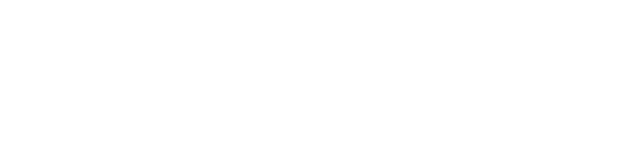
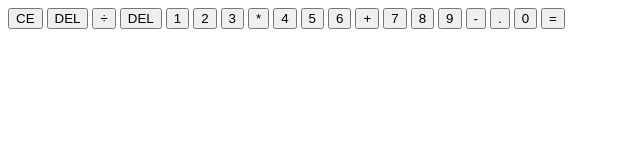
Before and after one commit to andrealvescorreia/calculadora-js, a plain HTML site: page index.html in a window 1280 px wide. Shown: the whole page, without its empty margins (0-640 px from the left). Drawn offline with Linux system fonts and the light colour scheme.

Commit message:
html 1.0

```diff
--- a/index.html
+++ b/index.html
@@ -6,6 +6,33 @@
     <title>Calculadora</title>
 </head>
 <body>
+    <div class="calculadora-grid">
+        <div class="calculadora-grid-output">
+            <div class = "calculadora-grid-output-operador-anterior"></div>
+            <div class = "calculadora-grid-output-operador-atual"></div>
+        </div>
+        <button class="calculadora-grid-tamanho-dois">
+            CE
+        </button>
 
+        <button>DEL</button>
+        <button>÷</button>
+        <button>DEL</button>
+        <button>1</button>
+        <button>2</button>
+        <button>3</button>
+        <button>*</button>
+        <button>4</button>
+        <button>5</button>
+        <button>6</button>
+        <button>+</button>
+        <button>7</button>
+        <button>8</button>
+        <button>9</button>
+        <button>-</button>
+        <button>.</button>
+        <button>0</button>
+        <button class="calculadora-grid-tamanho-dois">=</button>
+    </div>
 </body>
 </html>
```
